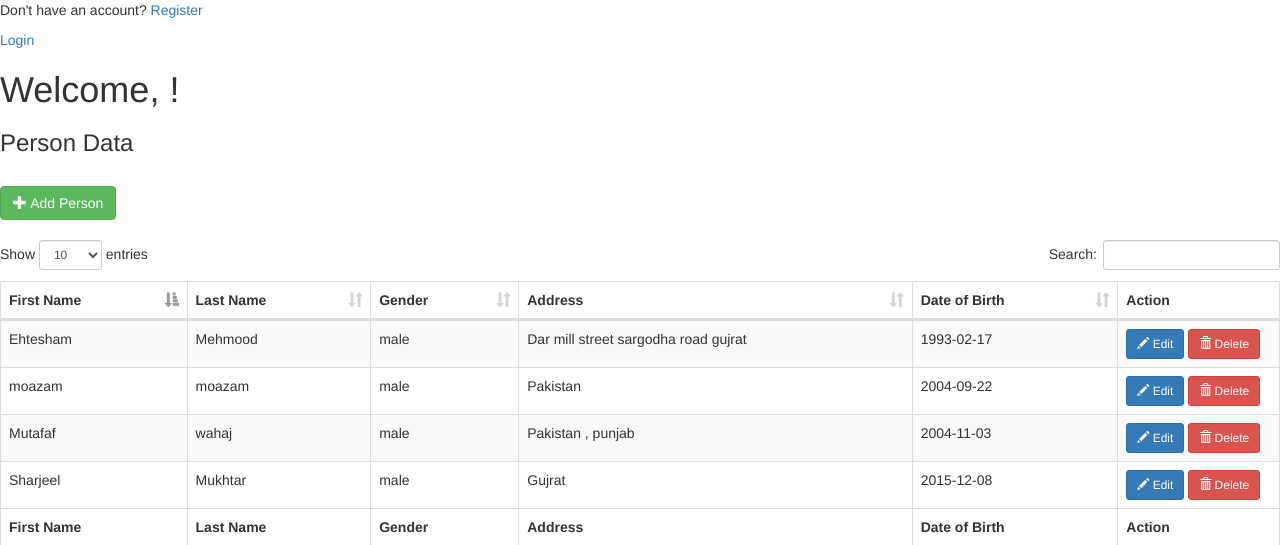
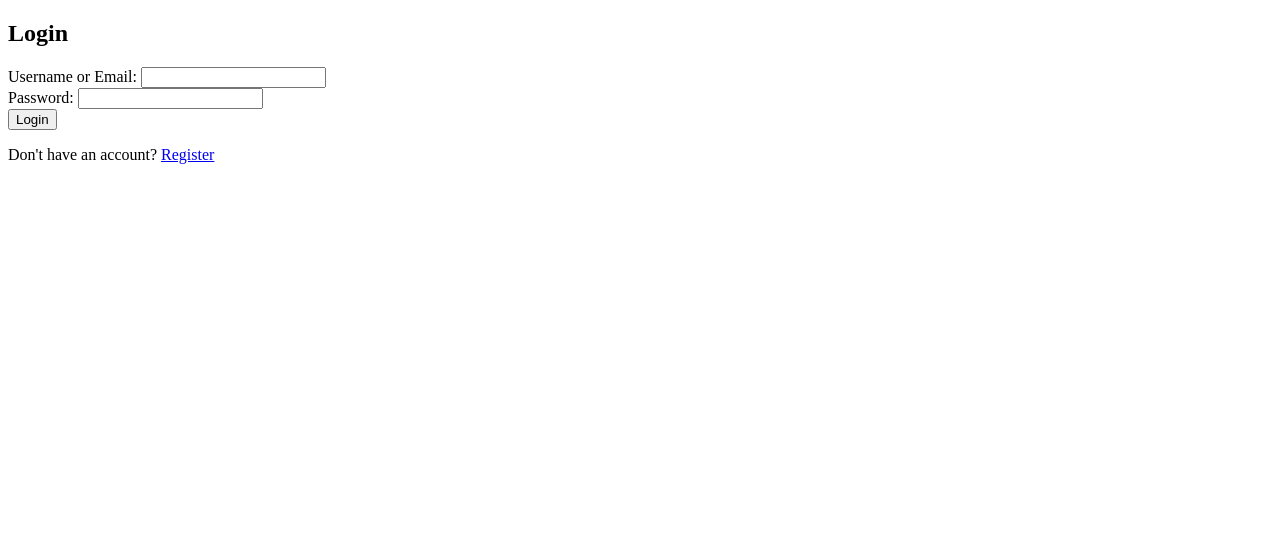
Before and after one commit to mahmoodhamd/CodeIgniter-Crud-with-AJAX-master, a CodeIgniter app: page /CodeIgniter-Crud-with-AJAX-master/ in a window 1280 px wide. Shown: the top 545 px of the page. Run offline with CodeIgniter, Linux system fonts and the light colour scheme; data comes from the database, SQL or seed files in the repository; data that the repository does not hold is empty.

Commit message:
login system functionalty

```diff
--- a/application/config/routes.php
+++ b/application/config/routes.php
@@ -49,6 +49,7 @@ defined('BASEPATH') OR exit('No direct script access allowed');
 | Examples:	my-controller/index	-> my_controller/index
 |		my-controller/my-method	-> my_controller/my_method
 */
-$route['default_controller'] = 'person';
+//$route['default_controller'] = 'person';
+$route['default_controller'] = 'Auth/login';
 $route['404_override'] = '';
 $route['translate_uri_dashes'] = FALSE;
--- a/application/controllers/Auth.php
+++ b/application/controllers/Auth.php
@@ -34,9 +34,10 @@ class Auth extends CI_Controller {
              if ($user_id) {
                  // Registration successful, log the user in
                 $this->session->set_userdata('user_id', $user_id);
-                $this->session->set_flashdata('success_message', 'Registration successful!');
-                 redirect('Person/index'); // Redirect to dashboard or any other page
-             } else {
+                $this->load->view('login_view',$data);
+
+
+                } else {
                  // Registration failed, show error message
                  $data['error'] = 'Failed to register user';
                 $this->load->view('login_view', $data);
@@ -62,15 +63,19 @@ class Auth extends CI_Controller {
             if ($user && password_verify($password, $user->password)) {
                 // Login successful, store user data in session
                 $this->session->set_userdata('user_id', $user->id);
-                // $name = $user->name;
+                 $name = $user->name;
 
                 // // Pass user's name and any other data you want to display to the view
-                // $data['name'] = $name;
-                $email = $user->email;
-                $data['email'] = $email;
+                $data = array(
+                    'name' => $name
+                );
+
+
+               // $this->load->view('index',$data);
+               $this->session->set_flashdata('success_message', 'Registration successful!');
 
                 $this->load->view('person_view',$data);
-                //$this->load->view('person_view');
+
                // var_dump($data);
             // redirect('person_view'); // Redirect to dashboard or any other page
             } else {
--- a/application/views/login_view.php
+++ b/application/views/login_view.php
@@ -17,5 +17,7 @@
         <br>
         <button type="submit">Login</button>
 </form>
+<p>Don't have an account? <a href="<?php echo site_url('Auth/register_validation'); ?>">Register</a></p>
+
 </body>
 </html>
--- a/application/views/person_view.php
+++ b/application/views/person_view.php
@@ -20,9 +20,8 @@
         <?php echo $this->session->flashdata('success_message'); ?>
     </div>
 <?php endif; ?>
-  <p>Don't have an account? <a href="<?php echo site_url('Auth/register_validation'); ?>">Register</a></p>
 
-  <p><a href="<?php echo site_url('Auth/login'); ?>">Login</a></p>
+  <p><a href="<?php echo site_url($this->session->userdata('user_id') ? 'Auth/logout' : 'Auth/login'); ?>"><?php echo $this->session->userdata('user_id') ? 'Logout' : 'Login'; ?></a></p>
 
 
 	<!-- <center> <p>Developer's FB:<a href="https://web.facebook.com/shami17">Ehtesham Mehmood</a></p> -->
@@ -44,9 +43,9 @@
       if (!isLoggedIn()) {
         // If user is logged in, display the table structure
         contentDiv.innerHTML = `
-        <h1>Welcome, <?php echo $email; ?>!</h1>
+
         <h3>Person Data</h3>
-
+        <h1>Welcome, <?php echo $name; ?>!</h1>
           <br />
           <button class="btn btn-success" onclick="add_person()"><i class="glyphicon glyphicon-plus"></i> Add Person</button>
           <br />
```
Also changed, not shown: application/views/register_view.php (+7 -0 lines).
